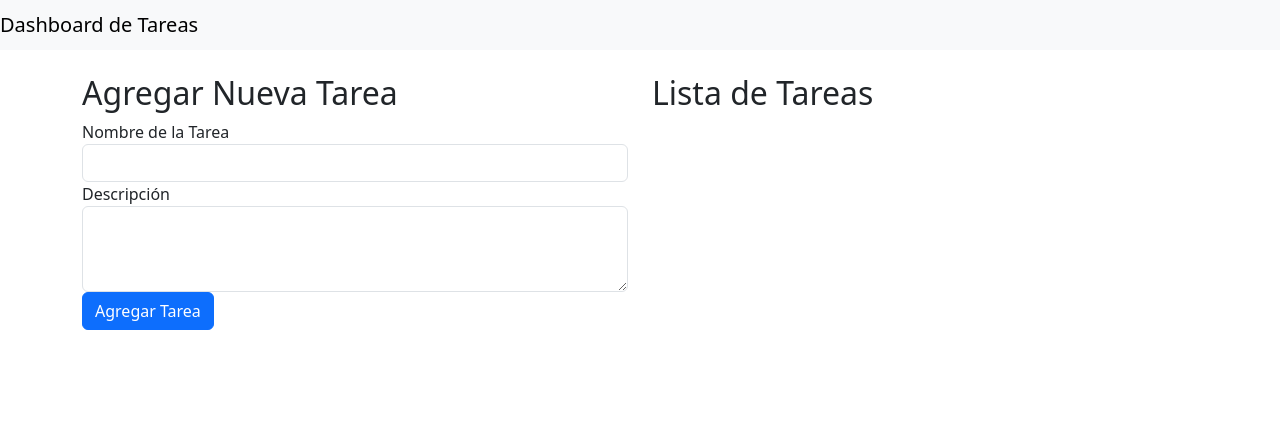
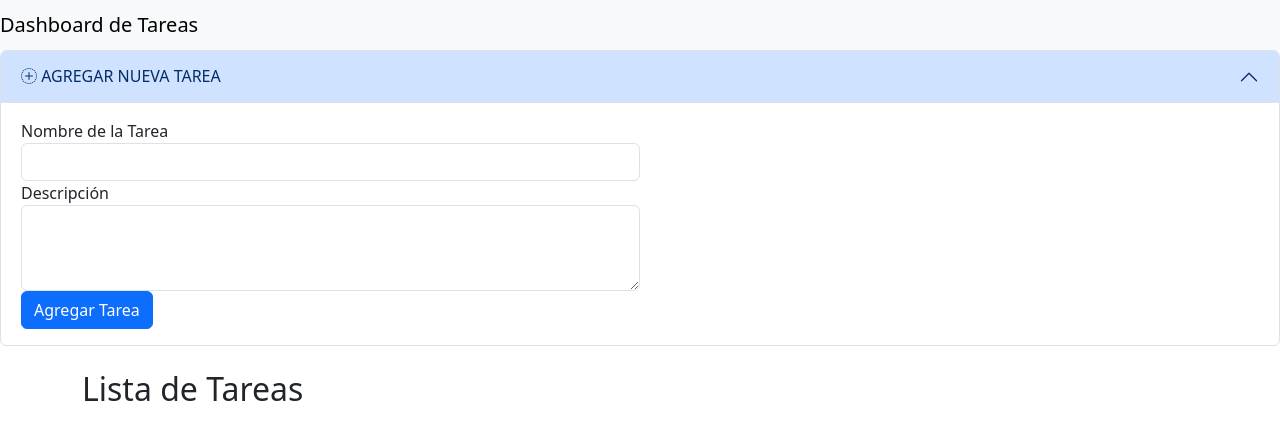
Before and after one commit to DiegoT4l/dashboard-tasks, a website built with webpack: page src/index.html in a window 1280 px wide. Built offline with nearby package versions, Linux system fonts and the light colour scheme.

Commit message:
chore: Remove unnecessary files and update dependencies

```diff
--- a/package.json
+++ b/package.json
@@ -43,6 +43,7 @@
   "dependencies": {
     "@popperjs/core": "^2.11.8",
     "bootstrap": "^5.3.3",
+    "bootstrap-icons": "^1.11.3",
     "jquery": "^3.7.1"
   }
 }
--- a/src/css/styles.scss
+++ b/src/css/styles.scss
@@ -1,2 +1,3 @@
 // Import all of Bootstrap's CSS
 @import "bootstrap/scss/bootstrap";
+@import url("https://cdn.jsdelivr.net/npm/bootstrap-icons@1.11.3/font/bootstrap-icons.min.css");
--- a/src/index.html
+++ b/src/index.html
@@ -1,19 +1,31 @@
 <!DOCTYPE html>
 <html lang="es">
+
 <head>
     <meta charset="UTF-8">
     <meta name="viewport" content="width=device-width, initial-scale=1.0">
     <title>Dashboard Tasks</title>
     <link rel="stylesheet" href="css/styles.css" type="text/css">
 </head>
+
 <body>
     <nav class="navbar navbar-light bg-light">
-    <span class="navbar-brand mb-0 h1">Dashboard de Tareas</span>
-</nav>
-<div class="container mt-4">
-    <div class="row">
+        <h1 class="navbar-brand mb-0 h1">Dashboard de Tareas</h1>
+    </nav><!-- .navbar -->
+
+    <div class="accordion" id="accordionCreateTask">
+        <div class="accordion-item">
+            <h2 class="accordion-header flex">
+                <button class="accordion-button" type="button" data-bs-toggle="collapse" data-bs-target="#collapseOne"
+                    aria-expanded="true" aria-controls="collapseOne">
+                    <h2 class="display-6 navbar-brand mb-0 h2">
+                        <i class="bi bi-plus-circle-dotted"></i>&nbsp;AGREGAR NUEVA TAREA
+                    </h2>
+                </button>
+            </h2><!-- .accordion header -->
+            <div id="collapseOne" class="accordion-collapse collapse show" data-bs-parent="#accordionCreateTask">
+                <div class="accordion-body">
                     <div class="col-md-6">
-            <h2>Agregar Nueva Tarea</h2>
                         <form id="task-form">
                             <div class="form-group">
                                 <label for="task-name">Nombre de la Tarea</label>
@@ -26,12 +38,21 @@
                             <button type="submit" class="btn btn-primary">Agregar Tarea</button>
                         </form>
                     </div>
+                </div>
+            </div><!-- .accordion body -->
+        </div>
+    </div><!-- .add new task -->
+
+    <div class="container mt-4">
+        <div class="col">
             <div class="col-md-6">
                 <h2>Lista de Tareas</h2>
                 <ul id="task-list" class="list-group"></ul>
             </div>
         </div>
-</div>
+    </div> <!-- .task list -->
+
     <script type="text/module" src="js/main.mjs"></script>
 </body>
+
 </html>
```
Also changed, not shown: 1 other file. Lines whose indentation alone changed are shown as unchanged.
